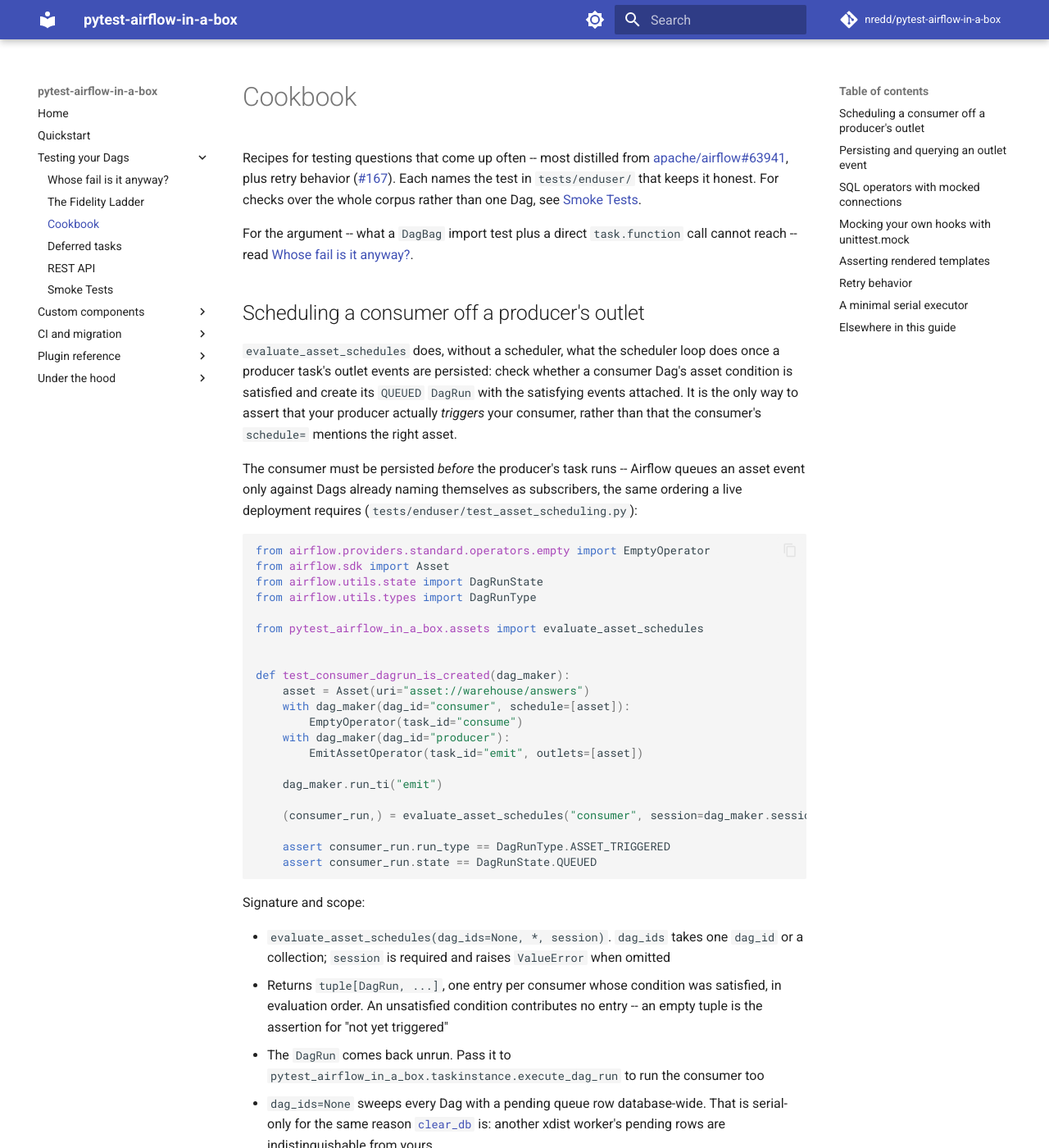
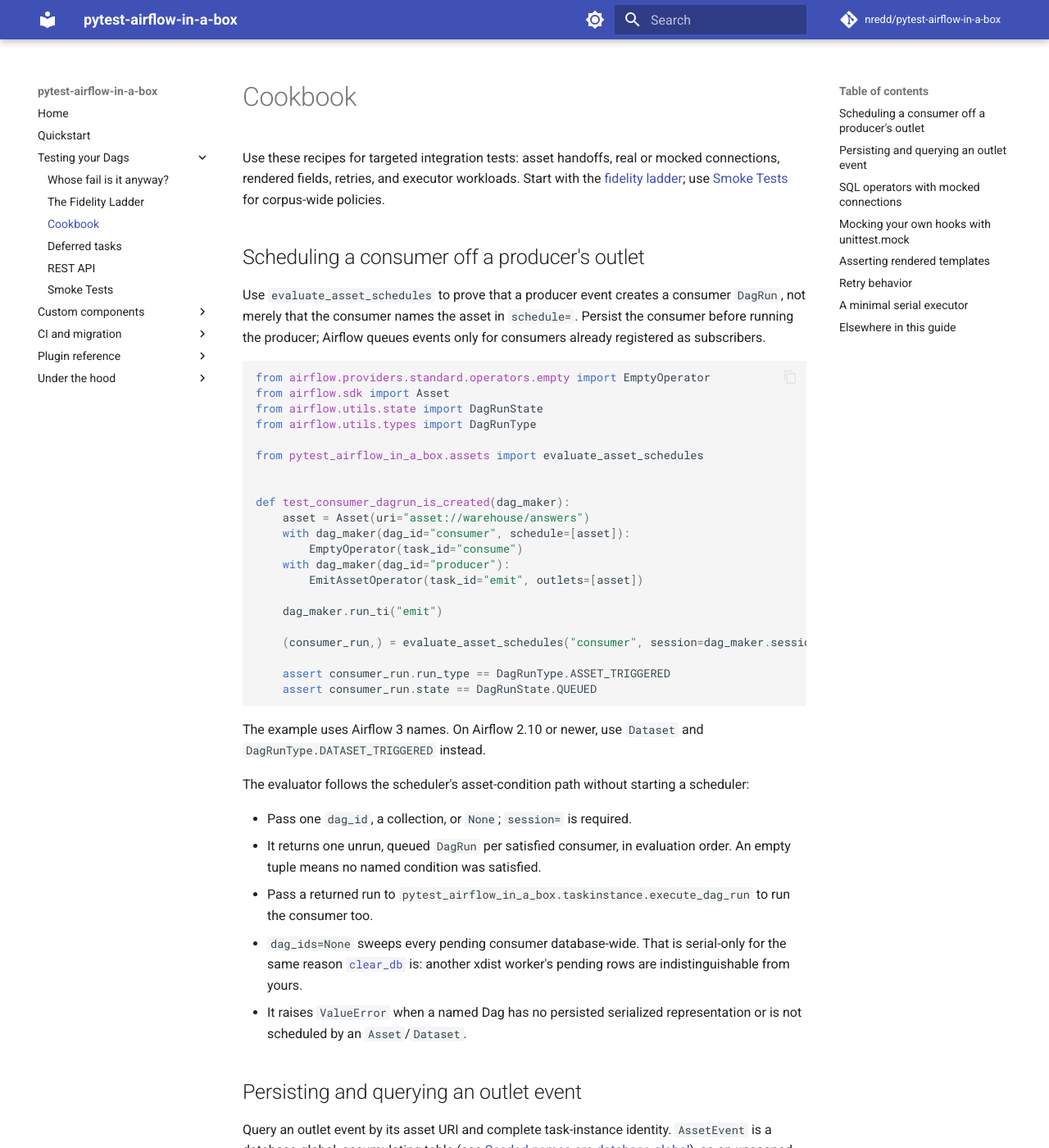
Before and after one commit to nredd/pytest-airflow-in-a-box, an MkDocs documentation site: the page built from docs/guide/cookbook.md, in a window 1280 px wide and 1400 px high. Shown: the whole window at 82% size. Built offline with MkDocs 1.6.1 and Material for MkDocs 9.7.7, drawn with Linux system fonts in a browser that asks for light colours; comment, search, counter and statistics services are not loaded; some of the changed text lies outside the part shown.

Commit message:
docs: tighten cookbook recipes

````diff
--- a/docs/guide/cookbook.md
+++ b/docs/guide/cookbook.md
@@ -1,25 +1,14 @@
 # Cookbook
 
-Recipes for testing questions that come up often -- most distilled from
-[apache/airflow#63941](https://github.com/apache/airflow/discussions/63941), plus retry
-behavior ([#167](https://github.com/nredd/pytest-airflow-in-a-box/issues/167)). Each names
-the test in `tests/enduser/` that keeps it honest. For checks over the whole corpus rather
-than one Dag, see [Smoke Tests](smoke-tests.md).
-
-For the argument -- what a `DagBag` import test plus a direct `task.function` call
-cannot reach -- read [Whose fail is it anyway?](testing-scope.md).
+Use these recipes for targeted integration tests: asset handoffs, real or mocked connections,
+rendered fields, retries, and executor workloads. Start with the
+[fidelity ladder](ladder.md); use [Smoke Tests](smoke-tests.md) for corpus-wide policies.
 
 ## Scheduling a consumer off a producer's outlet
 
-`evaluate_asset_schedules` does, without a scheduler, what the scheduler loop does once a
-producer task's outlet events are persisted: check whether a consumer Dag's asset condition
-is satisfied and create its `QUEUED` `DagRun` with the satisfying events attached. It is the
-only way to assert that your producer actually *triggers* your consumer, rather than that the
-consumer's `schedule=` mentions the right asset.
-
-The consumer must be persisted *before* the producer's task runs -- Airflow queues an asset
-event only against Dags already naming themselves as subscribers, the same ordering a live
-deployment requires (`tests/enduser/test_asset_scheduling.py`):
+Use `evaluate_asset_schedules` to prove that a producer event creates a consumer `DagRun`, not
+merely that the consumer names the asset in `schedule=`. Persist the consumer before running
+the producer; Airflow queues events only for consumers already registered as subscribers.
 
 ```python
 from airflow.providers.standard.operators.empty import EmptyOperator
@@ -45,28 +34,29 @@
     assert consumer_run.state == DagRunState.QUEUED
 ```
 
-Signature and scope:
+The example uses Airflow 3 names. On Airflow 2.10 or newer, use `Dataset` and
+`DagRunType.DATASET_TRIGGERED` instead.
 
-- `evaluate_asset_schedules(dag_ids=None, *, session)`. `dag_ids` takes one `dag_id` or a
-  collection; `session` is required and raises `ValueError` when omitted
-- Returns `tuple[DagRun, ...]`, one entry per consumer whose condition was satisfied, in
-  evaluation order. An unsatisfied condition contributes no entry -- an empty tuple is the
-  assertion for "not yet triggered"
-- The `DagRun` comes back unrun. Pass it to
-  `pytest_airflow_in_a_box.taskinstance.execute_dag_run` to run the consumer too
-- `dag_ids=None` sweeps every Dag with a pending queue row database-wide. That is serial-only
+The evaluator follows the scheduler's asset-condition path without starting a scheduler:
+
+- Pass one `dag_id`, a collection, or `None`; `session=` is required.
+- It returns one unrun, queued `DagRun` per satisfied consumer, in evaluation order. An empty
+  tuple means no named condition was satisfied.
+- Pass a returned run to
+  `pytest_airflow_in_a_box.taskinstance.execute_dag_run` to run the consumer too.
+- `dag_ids=None` sweeps every pending consumer database-wide. That is serial-only
   for the same reason [`clear_db`](../internals/test-environments.md#the-disposable-metadata-database) is: another xdist worker's pending rows are
-  indistinguishable from yours
-- Raises `ValueError` for a named Dag with no persisted serialized representation, or one not
-  scheduled by an `Asset`/`Dataset` at all
+  indistinguishable from yours.
+- It raises `ValueError` when a named Dag has no persisted serialized representation or is not
+  scheduled by an `Asset`/`Dataset`.
 
 ## Persisting and querying an outlet event
 
-Emit an outlet event through `dag_maker` and query it back scoped to the run that produced it
--- `AssetEvent` is a database-global, accumulating table (see
+Query an outlet event by its asset URI and complete task-instance identity. `AssetEvent` is a
+database-global, accumulating table (see
 [Seeded names are database-global](../internals/test-environments.md#seeding-variables-and-connections)), so an unscoped query can match a different
-test's event. `EmitAssetOperator.execute` attaches the metadata via
-`context["outlet_events"][self.outlets[0]].extra` (`tests/enduser/test_assets.py`):
+test's event. Here, `EmitAssetOperator.execute` sets
+`context["outlet_events"][self.outlets[0]].extra = {"rows": 3}`:
 
 ```python
 from airflow.models.asset import AssetEvent, AssetModel
@@ -95,15 +85,13 @@
     assert event.extra == {"rows": 3}
 ```
 
-Static schedule assertions (`consumer.timetable.asset_condition`) go through `dag_bag`
-against a real Dag folder -- see `test_asset_dags_survive_serialization` in the same file.
-Reading an event back from *inside* the consumer's own execution is the
-[cross-Dag relations](testing-scope.md#the-failures-worth-catching).
+Use `dag_bag` against the real Dag folder for static schedule assertions such as
+`consumer.timetable.asset_condition`.
 
 ## SQL operators with mocked connections
 
-Point a real provider operator at a synthetic SQLite file instead of a live warehouse, via
-`airflow_connections` (`tests/enduser/test_hooks.py`):
+Seed a temporary SQLite connection with `airflow_connections`, then execute the real provider
+operator. This tests hook resolution, execution, and XCom without a warehouse:
 
 ```python
 import sqlite3
@@ -132,10 +120,8 @@
 
 ## Mocking your own hooks with `unittest.mock`
 
-Patch the hook directly and skip the metastore entirely -- plain `unittest.mock`/`monkeypatch`
-layers on top of `run_task` like any other Python attribute patch. `MyOperator.execute` must
-actually construct `MyHook` and return `get_conn()` for the patch to reach it
-(`tests/enduser/test_hooks.py`):
+When connection lookup is not the subject, patch your hook and use DB-free `run_task`.
+`MyOperator.execute` must construct `MyHook` for this patch to intercept the call:
 
 ```python
 from unittest import mock
@@ -155,13 +141,9 @@
 
 ## Asserting rendered templates
 
-Run the task, then read its rendered fields back from Airflow's `RenderedTaskInstanceFields`
-table instead of the operator's `XCom` output. The Airflow 2.x idiom
-(`ti.get_template_context()` + `ti.render_templates()` on the ORM `TaskInstance`) does not
-carry over -- template rendering moved into the Task SDK's execution-time
-`RuntimeTaskInstance`, which this table is populated from. `MyOperator` must declare `query`
-in `template_fields` (and `".sql"` in `template_ext` for a file-backed field) for it to render
-at all (`tests/enduser/test_operators.py`):
+To verify persisted rendered fields, run the task and query
+`RenderedTaskInstanceFields`—not XCom or the original operator. `MyOperator` must include
+`query` in `template_fields` and `".sql"` in `template_ext`:
 
 ```python
 from airflow.models.renderedtifields import RenderedTaskInstanceFields
@@ -179,24 +161,24 @@
     assert rendered["query"] == "SELECT 42"
 ```
 
-Cheaper alternatives when the database is not the point: the DB-free
+When persistence is not the subject, the DB-free
 [`render_task`](ladder.md#rendering-template-fields-without-running) returns the
 rendered values with no run at all, and [`task_context`](ladder.md#one-operator-no-database) covers
 operators that render from *inside* `execute()`.
 
 ## Retry behavior
 
-`dag_maker.run()` / `dag_maker.run_ti()` execute a `TaskInstance` once, the way the scheduler would: a
-retry-configured failure settles `up_for_retry` rather than being re-attempted (see
-[a whole `DagRun`, real state](ladder.md#a-whole-dagrun-real-state)). Drive it the rest of the way with a second, explicit
-`run_ti(..., ignore_ti_state=True, ignore_task_deps=True)` call against the same persisted
-instance -- `ignore_task_deps` bypasses Airflow's "Not In Retry Period" dependency instead of
-waiting out `retry_delay` for real. Bump `try_number` before each `run_ti` call, including
-the first. That mirrors the scheduler-side step Airflow's own `Dag.test()` takes before
-every attempt -- a step a direct `run_ti` call does not take on its own. Skip the first
-bump and you understate how close the retry is to exhausting `max_tries`. Airflow 2.x's pre-2.10
-`try_number` is a read-only derived property rather than a plain column, so this recipe is
-3.x-only (`tests/enduser/test_dag_run_result.py`):
+`run()` and `run_ti()` make one attempt. A retryable failure settles `up_for_retry`; they do not
+wait and requeue it. On Airflow 3, drive the next attempt against the same `DagRun`:
+
+1. Increment and commit `try_number` before every attempt, including the first. This mirrors
+   the scheduler's bookkeeping.
+2. Assert the first failure, state, retry deadline, and callback.
+3. Increment and commit again, then call `run_ti(..., ignore_ti_state=True,
+   ignore_task_deps=True)` to bypass the existing state and “Not In Retry Period” dependency.
+
+This recipe is 3.x-only; earlier Airflow 2 releases expose `try_number` as a read-only derived
+property.
 
 ```python
 from datetime import timedelta
@@ -242,19 +224,47 @@
 
     assert ti.try_number == 2
     assert ti.state == TaskInstanceState.SUCCESS
+    assert ti.xcom_pull(task_ids="flaky", session=dag_maker.session) == "done"
 ```
 
-To test *attempt-dependent* logic rather than the retry itself, seed a synthetic `try_number`
-with the DB-free `run_task` fixture instead --
-[`run_task`](ladder.md#one-operator-no-database).
+For attempt-dependent task logic without retry scheduling, seed `try_number` through the
+DB-free [`run_task`](ladder.md#one-operator-no-database) fixture.
 
 ## A minimal serial executor
 
-Airflow 3 removed `SequentialExecutor` from core. A small custom executor can still drive one
-workload at a time:
+Airflow 3 removed `SequentialExecutor` from core. This executor runs workloads serially across
+Airflow 3.1–3.3:
 
 ```python
+from typing import Any
+
 from airflow.executors.base_executor import BaseExecutor
+
+
+def _run_workload(workload: Any) -> None:
+    runner = getattr(BaseExecutor, "run_workload", None)
+    if runner is not None:
+        runner(workload)
+        return
+
+    from airflow.configuration import conf
+    from airflow.sdk.execution_time.supervisor import supervise
+
+    base_url = conf.get("api", "base_url", fallback="/")
+    if base_url.startswith("/"):
+        base_url = f"http://localhost:8080{base_url}"
+    supervise(
+        ti=workload.ti,
+        dag_rel_path=workload.dag_rel_path,
+        bundle_info=workload.bundle_info,
+        token=workload.token,
+        server=conf.get(
+            "core",
+            "execution_api_server_url",
+            fallback=f"{base_url.rstrip('/')}/execution/",
+        ),
+        log_path=workload.log_path,
+    )
 
 
 class SerialExecutor(BaseExecutor):
@@ -281,11 +291,10 @@
         """No workload is left to kill."""
 ```
 
-Key on `workload.ti.key`, not `workload.key`, for compatibility across Airflow 3.1–3.3. On
-3.1 and 3.2, `BaseExecutor.run_workload` is unavailable; call the Task SDK supervisor directly
-with the workload's task instance, Dag path, bundle, token, server, and log path. Validate the
-class with [`check_component`](custom-components.md#execution-components), then exercise it
-through [`run_dag(..., executor=...)`](ladder.md#executor-driven-runs).
+Key on `workload.ti.key`, not `workload.key`, for compatibility across Airflow 3.1–3.3. The
+fallback calls the older Task SDK supervisor when `BaseExecutor.run_workload` is unavailable.
+Validate the class with [`check_component`](custom-components.md#execution-components), then
+exercise it through [`run_dag(..., executor=...)`](ladder.md#executor-driven-runs).
 
 ## Elsewhere in this guide
 
````
Also changed, not shown: other parts of docs/guide/cookbook.md (+1 -1 lines).
